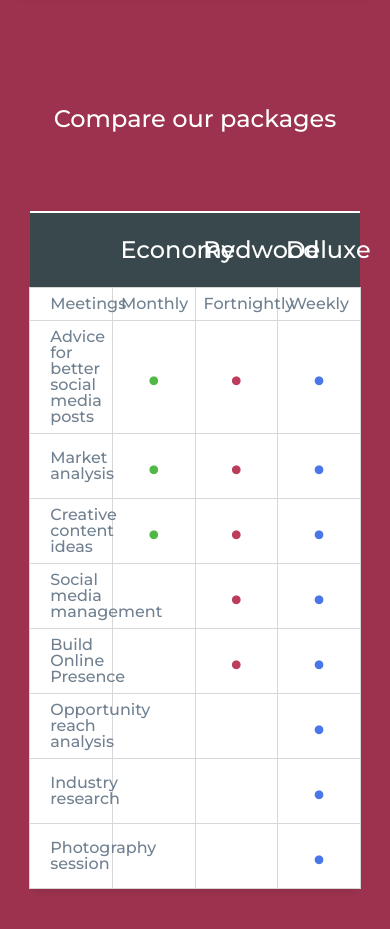
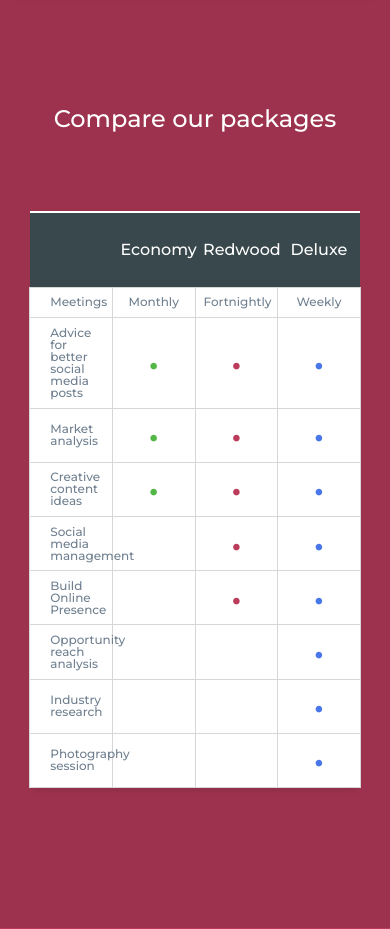
Before and after one commit to angus-archive/redwood, a PHP site: page /packages.html in a window 390 px wide. Shown: the part 1776-2705 px from the top of the page. Run offline with PHP 8.4, Linux system fonts and the light colour scheme.

Commit message:
Made table responsive

```diff
--- a/resources/styles/stylesheet.css
+++ b/resources/styles/stylesheet.css
@@ -610,6 +610,7 @@ main #forestContainer{
 	vertical-align: middle;
 	padding: 8px;
 	background-color: white;
+	font-size: 0.75em;
 }
 
 #packagingTable thead{
@@ -617,7 +618,7 @@ main #forestContainer{
 }
 
 #packagingTable thead th{
-	font-size: 1.5em;
+	font-size: 1em;
 	color: white;
 	background-color: var(--bluesteelColour);
 	border: none;
@@ -714,6 +715,16 @@ PORTRAIT TABLET OR BIG PHONE
 	/* Update here so not too wide for tablets (reset to 100% after) */
 	.packageContainer{
 		width: 70%;
+	}
+
+
+	/* Update comparison table font sizes on larger screens */
+	#packagingTable thead th {
+		font-size: 1.5em;
+	}
+
+	#packagingTable td, #packagingTable th {
+		font-size:1em;
 	}
 
 
```
